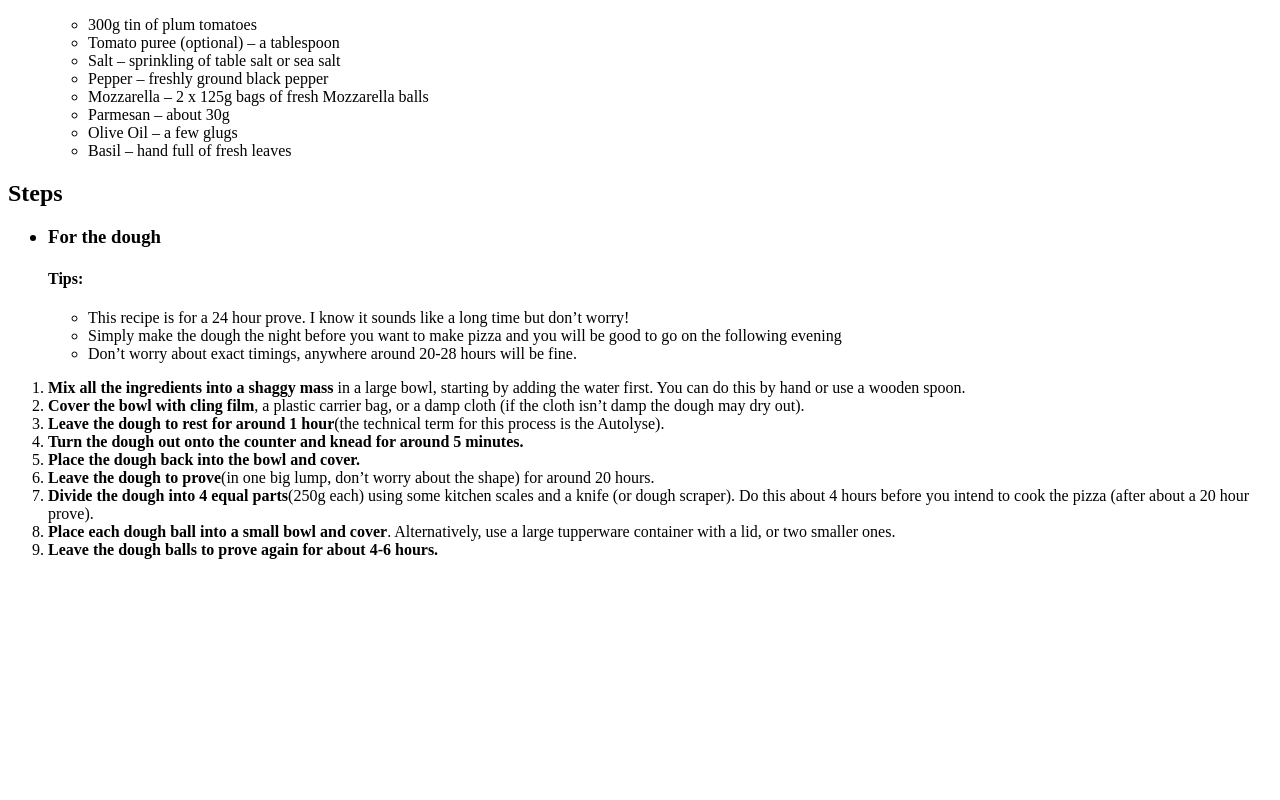
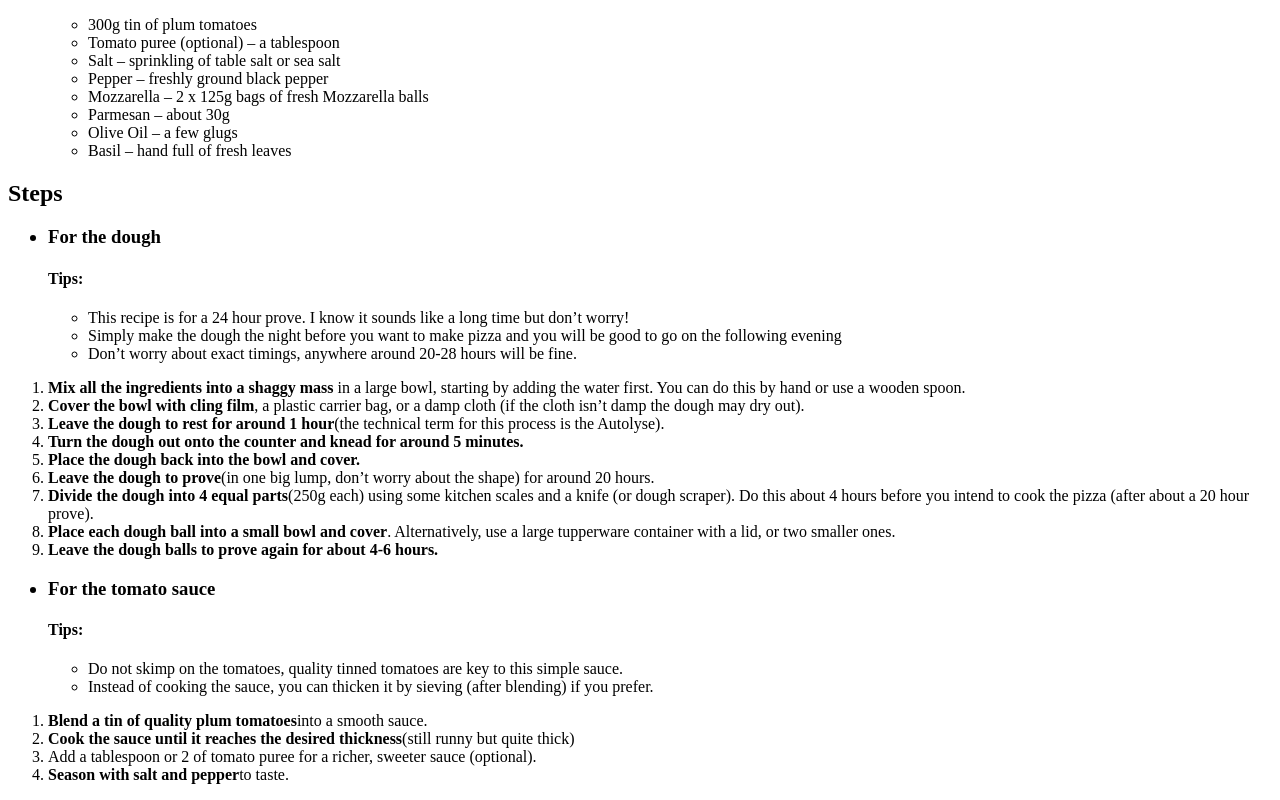
Before and after one commit to Kuhzlol/odin-recipes, a plain HTML site: page recipes/neapolitan-pizza.html in a window 1280 px wide. Shown: the part 1182-1982 px from the top of the page. Before the commit the page ends 1757 px from the top, so only its background shows below. Drawn offline with Linux system fonts and the light colour scheme.

Commit message:
Adding steps

```diff
--- a/recipes/neapolitan-pizza.html
+++ b/recipes/neapolitan-pizza.html
@@ -59,8 +59,6 @@
             <li>Simply make the dough the night before you want to make pizza and you will be good to go on the following evening</li>
             <li>Don’t worry about exact timings, anywhere around 20-28 hours will be fine.</li>
         </ul>
-
-
     </ul>
     <ol>
         <li><strong>Mix all the ingredients into a shaggy mass</strong> in a large bowl, starting by adding the water first. You can do this by hand or use a wooden spoon.</li>
@@ -74,5 +72,19 @@
         <li><strong>Leave the dough balls to prove again for about 4-6 hours.</strong></li>
     </ol>
 
+    <ul>
+        <h3><li>For the tomato sauce</li></h3>
+        <h4>Tips:</h4>
+        <ul>
+            <li>Do not skimp on the tomatoes, quality tinned tomatoes are key to this simple sauce.</li>
+            <li>Instead of cooking the sauce, you can thicken it by sieving (after blending) if you prefer.</li>
+        </ul>
+    </ul>
+    <ol>
+        <li><strong>Blend a tin of quality plum tomatoes</strong>into a smooth sauce.</li>
+        <li><strong>Cook the sauce until it reaches the desired thickness</strong>(still runny but quite thick)</li>
+        <li>Add a tablespoon or 2 of tomato puree for a richer, sweeter sauce (optional).</li>
+        <li><strong>Season with salt and pepper</strong>to taste.</li>
+    </ol>
 </body>
 </html>
```
